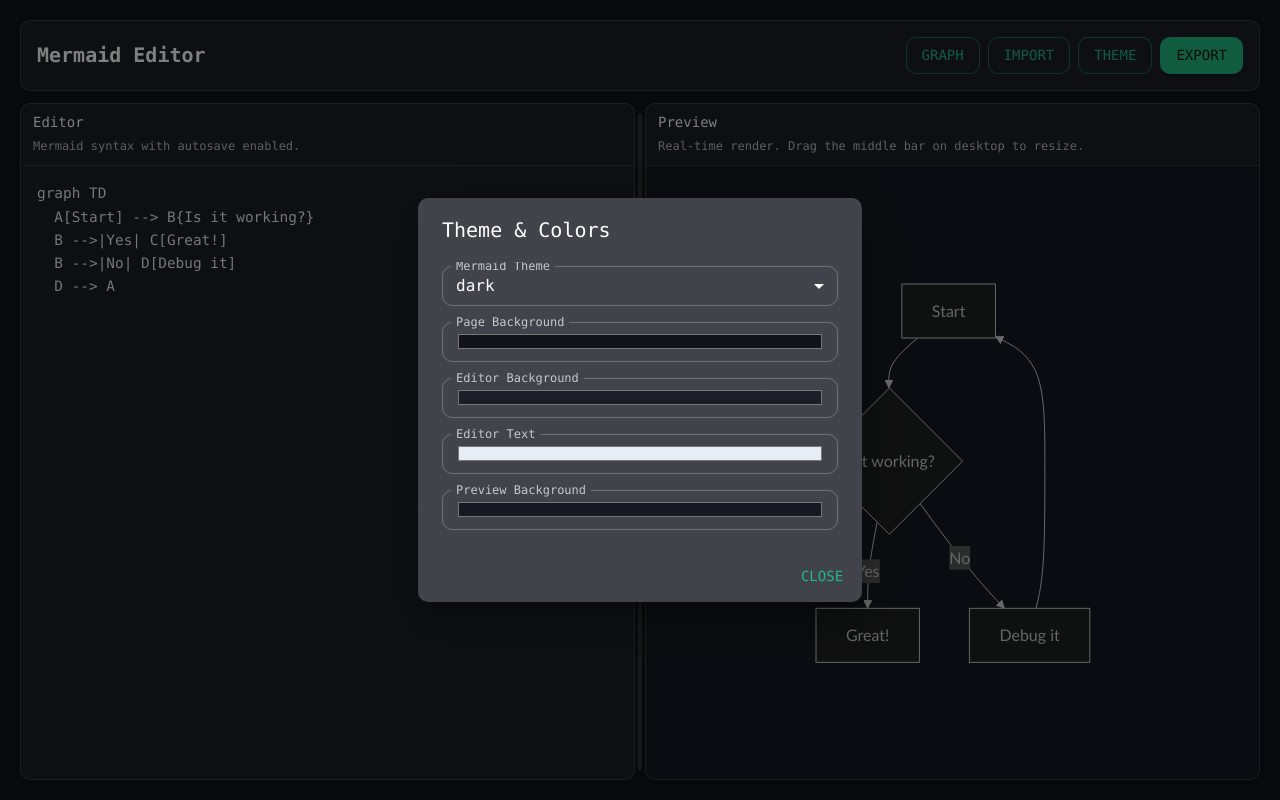
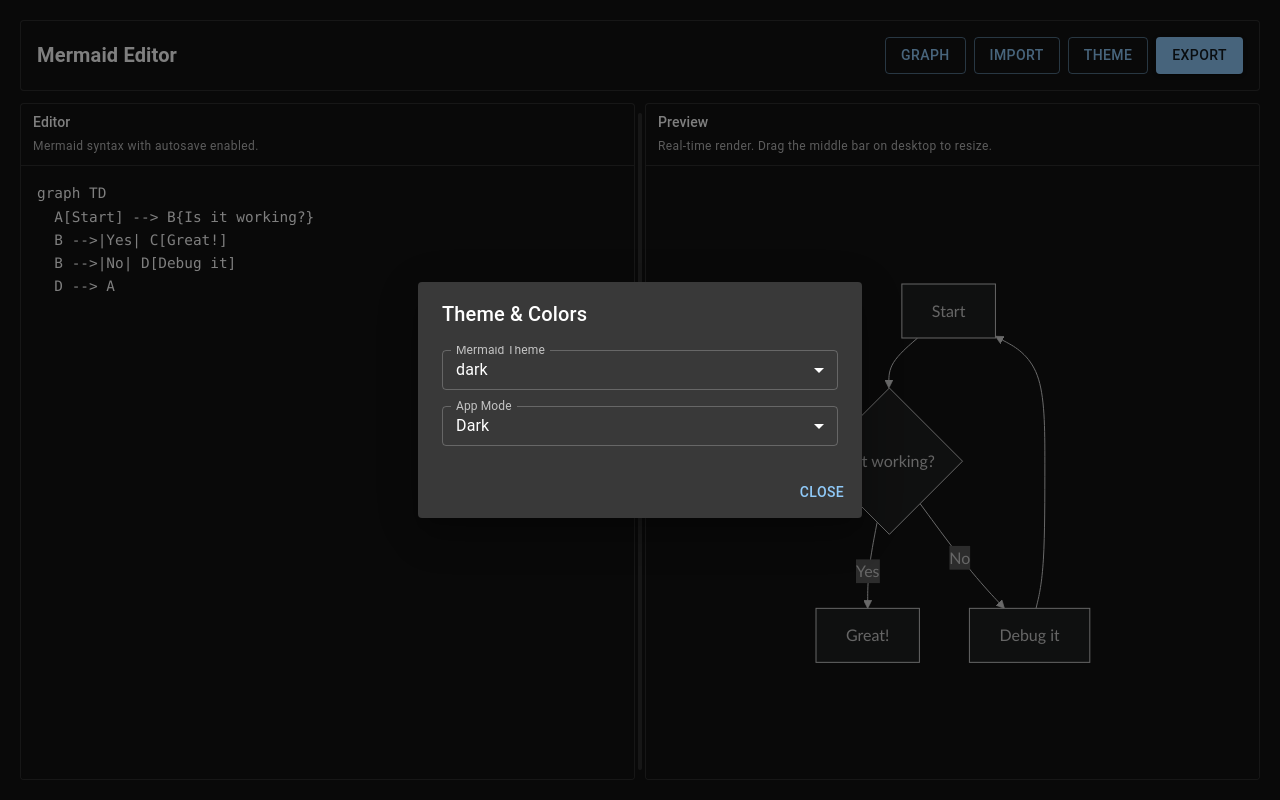
Before and after one commit to NipunSGeeTH/Mermaid-Retina, a Next.js app: page / in a window 1280 px wide. Both pictures are taken after a click on the button "THEME". Built offline with nearby package versions, Linux system fonts and the light colour scheme; what @mui/material-nextjs would draw is missing.

Commit message:
feat:add ligh dark thems

```diff
--- a/components/MermaidWorkbench.tsx
+++ b/components/MermaidWorkbench.tsx
@@ -1,10 +1,10 @@
 "use client";
 
 import { useRef, useState, type ChangeEvent, type PointerEvent } from "react";
-import { Alert, Box, Snackbar, type SelectChangeEvent } from "@mui/material";
+import { Alert, Box, Snackbar, ThemeProvider, createTheme, type SelectChangeEvent } from "@mui/material";
 import { DIAGRAM_TEMPLATES } from "@/lib/diagramTemplates";
 import { type MermaidTheme } from "@/lib/mermaidThemes";
-import { DEFAULT_SECTION_COLORS, SCALES } from "@/components/workbench/constants";
+import { SCALES } from "@/components/workbench/constants";
 import ExportDialog from "@/components/workbench/ExportDialog";
 import GraphTypeDialog from "@/components/workbench/GraphTypeDialog";
 import WorkbenchPanels from "@/components/workbench/WorkbenchPanels";
@@ -14,13 +14,13 @@
 import { useSplitLayout } from "@/components/workbench/useSplitLayout";
 import { useWorkbenchPersistence } from "@/components/workbench/useWorkbenchPersistence";
 import { canvasToPngBlob, loadSvgImage, triggerDownload } from "@/components/workbench/utils";
-import type { ExportType, MobilePanelMode, SectionColors, ToastState } from "@/components/workbench/types";
+import type { AppMode, ExportType, MobilePanelMode, ToastState } from "@/components/workbench/types";
 
 export default function MermaidWorkbench() {
   const [code, setCode] = useState<string>(DIAGRAM_TEMPLATES[0].code);
   const [scale, setScale] = useState<number>(2);
   const [theme, setTheme] = useState<MermaidTheme>("dark");
-  const [sectionColors, setSectionColors] = useState<SectionColors>(DEFAULT_SECTION_COLORS);
+  const [appMode, setAppMode] = useState<AppMode>("dark");
   const [mobilePanelMode, setMobilePanelMode] = useState<MobilePanelMode>("split");
   const [isReady, setIsReady] = useState<boolean>(false);
   const [graphOpen, setGraphOpen] = useState<boolean>(false);
@@ -37,15 +37,15 @@
   useWorkbenchPersistence({
     code,
     theme,
+    appMode,
     scale,
     splitRatio,
-    sectionColors,
     isReady,
     setCode,
     setTheme,
+    setAppMode,
     setScale,
     setSplitRatio,
-    setSectionColors,
     setIsReady,
   });
 
@@ -110,17 +110,15 @@
   const handleStartSplitDrag = (event: PointerEvent<HTMLDivElement>) => startSplitDrag(event);
 
   const handleThemeChange = (event: SelectChangeEvent<string>) => setTheme(event.target.value as MermaidTheme);
+  const handleAppModeChange = (event: SelectChangeEvent<string>) => {
+    setAppMode(event.target.value as AppMode);
+  };
+
+  const uiTheme = createTheme({ palette: { mode: appMode } });
 
   return (
-    <Box
-      sx={{
-        p: { xs: 1.25, md: 2.5 },
-        height: "100vh",
-        display: "flex",
-        flexDirection: "column",
-        backgroundColor: sectionColors.pageBackground,
-      }}
-    >
+    <ThemeProvider theme={uiTheme}>
+      <Box sx={{ p: { xs: 1.25, md: 2.5 }, height: "100vh", display: "flex", flexDirection: "column", bgcolor: "background.default", color: "text.primary" }}>
       <WorkbenchToolbar
         isDesktop={isDesktop}
         mobilePanelMode={mobilePanelMode}
@@ -142,7 +140,6 @@
           code={code}
           error={error}
           svg={svg}
-          sectionColors={sectionColors}
           splitContainerRef={splitContainerRef}
           onCodeChange={setCode}
           onStartSplitDrag={handleStartSplitDrag}
@@ -181,10 +178,10 @@
       <ThemeDialog
         open={themeOpen}
         theme={theme}
-        sectionColors={sectionColors}
+        appMode={appMode}
         onClose={() => setThemeOpen(false)}
         onThemeChange={handleThemeChange}
-        onSectionColorChange={(key, value) => setSectionColors((prev) => ({ ...prev, [key]: value }))}
+        onAppModeChange={handleAppModeChange}
       />
 
       <Snackbar open={toast.open} autoHideDuration={2500} onClose={() => setToast((prev) => ({ ...prev, open: false }))} anchorOrigin={{ vertical: "bottom", horizontal: "center" }}>
@@ -192,6 +189,7 @@
           {toast.message}
         </Alert>
       </Snackbar>
-    </Box>
+      </Box>
+    </ThemeProvider>
   );
 }
--- a/components/workbench/ThemeDialog.tsx
+++ b/components/workbench/ThemeDialog.tsx
@@ -9,28 +9,27 @@
   MenuItem,
   Select,
   Stack,
-  TextField,
   type SelectChangeEvent,
 } from "@mui/material";
 import { MERMAID_THEMES, type MermaidTheme } from "@/lib/mermaidThemes";
-import type { SectionColors } from "@/components/workbench/types";
+import type { AppMode } from "@/components/workbench/types";
 
 type ThemeDialogProps = {
   open: boolean;
   theme: MermaidTheme;
-  sectionColors: SectionColors;
+  appMode: AppMode;
   onClose: () => void;
   onThemeChange: (event: SelectChangeEvent<string>) => void;
-  onSectionColorChange: (key: keyof SectionColors, value: string) => void;
+  onAppModeChange: (event: SelectChangeEvent<string>) => void;
 };
 
 export default function ThemeDialog({
   open,
   theme,
-  sectionColors,
+  appMode,
   onClose,
   onThemeChange,
-  onSectionColorChange,
+  onAppModeChange,
 }: ThemeDialogProps) {
   return (
     <Dialog open={open} onClose={onClose} fullWidth maxWidth="xs">
@@ -53,38 +52,18 @@
             </Select>
           </FormControl>
 
-          <TextField
-            size="small"
-            label="Page Background"
-            type="color"
-            value={sectionColors.pageBackground}
-            onChange={(event) => onSectionColorChange("pageBackground", event.target.value)}
-            InputLabelProps={{ shrink: true }}
-          />
-          <TextField
-            size="small"
-            label="Editor Background"
-            type="color"
-            value={sectionColors.editorBackground}
-            onChange={(event) => onSectionColorChange("editorBackground", event.target.value)}
-            InputLabelProps={{ shrink: true }}
-          />
-          <TextField
-            size="small"
-            label="Editor Text"
-            type="color"
-            value={sectionColors.editorText}
-            onChange={(event) => onSectionColorChange("editorText", event.target.value)}
-            InputLabelProps={{ shrink: true }}
-          />
-          <TextField
-            size="small"
-            label="Preview Background"
-            type="color"
-            value={sectionColors.previewBackground}
-            onChange={(event) => onSectionColorChange("previewBackground", event.target.value)}
-            InputLabelProps={{ shrink: true }}
-          />
+          <FormControl size="small" fullWidth>
+            <InputLabel id="app-mode-label">App Mode</InputLabel>
+            <Select
+              labelId="app-mode-label"
+              value={appMode}
+              label="App Mode"
+              onChange={onAppModeChange}
+            >
+              <MenuItem value="dark">Dark</MenuItem>
+              <MenuItem value="light">Light</MenuItem>
+            </Select>
+          </FormControl>
         </Stack>
       </DialogContent>
       <DialogActions>
--- a/components/workbench/WorkbenchPanels.tsx
+++ b/components/workbench/WorkbenchPanels.tsx
@@ -10,7 +10,6 @@
   code,
   error,
   svg,
-  sectionColors,
   splitContainerRef,
   onCodeChange,
   onStartSplitDrag,
@@ -60,8 +59,8 @@
               fontFamily: "inherit",
               fontSize: "0.9rem",
               lineHeight: 1.6,
-              backgroundColor: sectionColors.editorBackground,
-              color: sectionColors.editorText,
+              backgroundColor: "background.paper",
+              color: "text.primary",
             }}
           />
         </Paper>
@@ -115,7 +114,7 @@
               alignItems: error ? "flex-start" : "center",
               overflow: "auto",
               flex: 1,
-              backgroundColor: sectionColors.previewBackground,
+              backgroundColor: "background.default",
             }}
           >
             {error ? (
--- a/components/workbench/constants.ts
+++ b/components/workbench/constants.ts
@@ -1,9 +1,2 @@
 export const SCALES = [1, 2, 4] as const;
 export const STORAGE_KEY = "mermaid-workbench-v4";
-
-export const DEFAULT_SECTION_COLORS = {
-  pageBackground: "#111318",
-  editorBackground: "#1b1f27",
-  editorText: "#e6edf5",
-  previewBackground: "#151922",
-};
--- a/components/workbench/types/index.ts
+++ b/components/workbench/types/index.ts
@@ -3,7 +3,7 @@
   ToastState,
   MobilePanelMode,
   ExportType,
-  SectionColors,
+  AppMode,
 } from "./workbenchState";
 export type { WorkbenchToolbarProps } from "./toolbar";
 export type { WorkbenchPanelsProps } from "./panels";
--- a/components/workbench/types/panels.ts
+++ b/components/workbench/types/panels.ts
@@ -1,5 +1,4 @@
 import type { PointerEvent, RefObject } from "react";
-import type { SectionColors } from "@/components/workbench/types/workbenchState";
 
 export type WorkbenchPanelsProps = {
   isDesktop: boolean;
@@ -10,7 +9,6 @@
   code: string;
   error: string;
   svg: string;
-  sectionColors: SectionColors;
   splitContainerRef: RefObject<HTMLDivElement | null>;
   onCodeChange: (nextCode: string) => void;
   onStartSplitDrag: (event: PointerEvent<HTMLDivElement>) => void;
--- a/components/workbench/types/persistence.ts
+++ b/components/workbench/types/persistence.ts
@@ -1,17 +1,17 @@
 import type { MermaidTheme } from "@/lib/mermaidThemes";
-import type { SectionColors } from "@/components/workbench/types/workbenchState";
+import type { AppMode } from "@/components/workbench/types/workbenchState";
 
 export type PersistParams = {
   code: string;
   theme: MermaidTheme;
+  appMode: AppMode;
   scale: number;
   splitRatio: number;
-  sectionColors: SectionColors;
   isReady: boolean;
   setCode: (value: string) => void;
   setTheme: (value: MermaidTheme) => void;
+  setAppMode: (value: AppMode) => void;
   setScale: (value: number) => void;
   setSplitRatio: (value: number) => void;
-  setSectionColors: (value: SectionColors) => void;
   setIsReady: (value: boolean) => void;
 };
--- a/components/workbench/useWorkbenchPersistence.ts
+++ b/components/workbench/useWorkbenchPersistence.ts
@@ -3,22 +3,22 @@
 import { useEffect } from "react";
 import { DIAGRAM_TEMPLATES } from "@/lib/diagramTemplates";
 import { MERMAID_THEMES, type MermaidTheme } from "@/lib/mermaidThemes";
-import { DEFAULT_SECTION_COLORS, SCALES, STORAGE_KEY } from "@/components/workbench/constants";
+import { SCALES, STORAGE_KEY } from "@/components/workbench/constants";
 import type { PersistParams, PersistedState } from "@/components/workbench/types";
 
 export function useWorkbenchPersistence(params: PersistParams) {
   const {
     code,
     theme,
+    appMode,
     scale,
     splitRatio,
-    sectionColors,
     isReady,
     setCode,
     setTheme,
+    setAppMode,
     setScale,
     setSplitRatio,
-    setSectionColors,
     setIsReady,
   } = params;
 
@@ -45,28 +45,11 @@
         ) {
           setTheme(parsed.theme as MermaidTheme);
         }
+        if (parsed.appMode === "dark" || parsed.appMode === "light") {
+          setAppMode(parsed.appMode);
+        }
         if (typeof parsed.splitRatio === "number") {
           setSplitRatio(parsed.splitRatio);
-        }
-        if (parsed.sectionColors && typeof parsed.sectionColors === "object") {
-          setSectionColors({
-            pageBackground:
-              typeof parsed.sectionColors.pageBackground === "string"
-                ? parsed.sectionColors.pageBackground
-                : DEFAULT_SECTION_COLORS.pageBackground,
-            editorBackground:
-              typeof parsed.sectionColors.editorBackground === "string"
-                ? parsed.sectionColors.editorBackground
-                : DEFAULT_SECTION_COLORS.editorBackground,
-            editorText:
-              typeof parsed.sectionColors.editorText === "string"
-                ? parsed.sectionColors.editorText
-                : DEFAULT_SECTION_COLORS.editorText,
-            previewBackground:
-              typeof parsed.sectionColors.previewBackground === "string"
-                ? parsed.sectionColors.previewBackground
-                : DEFAULT_SECTION_COLORS.previewBackground,
-          });
         }
       }
     } catch {
@@ -80,7 +63,7 @@
     if (!isReady || typeof window === "undefined") {
       return;
     }
-    const payload: PersistedState = { code, theme, scale, splitRatio, sectionColors };
+    const payload: PersistedState = { code, theme, appMode, scale, splitRatio };
     window.localStorage.setItem(STORAGE_KEY, JSON.stringify(payload));
-  }, [code, isReady, scale, sectionColors, splitRatio, theme]);
+  }, [appMode, code, isReady, scale, splitRatio, theme]);
 }
```
Also changed, not shown: components/workbench/types/workbenchState.ts (+2 -7 lines).
